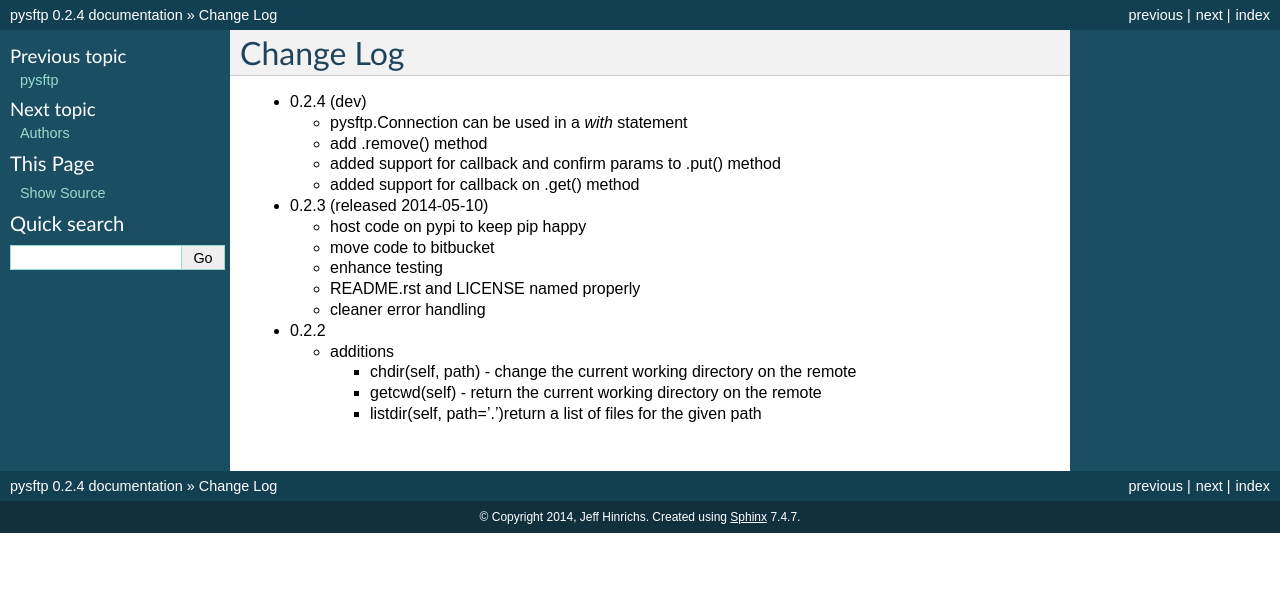
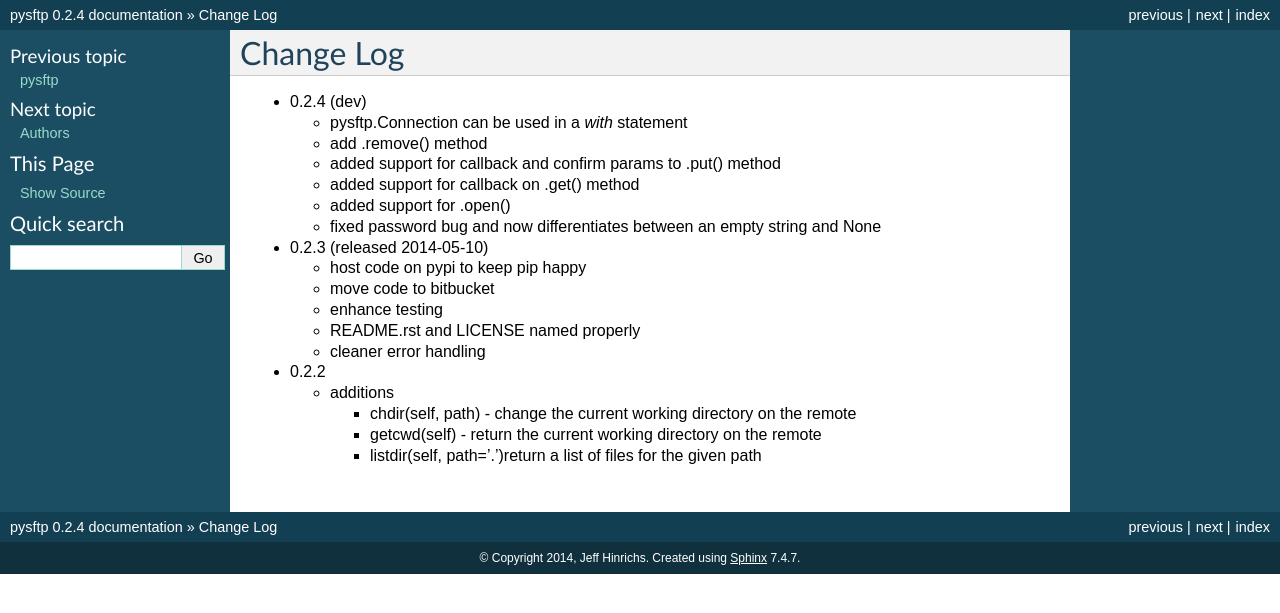
Before and after one commit to ryhsiao/pysftp, a Sphinx documentation site: the page built from docs/changes.rst, in a window 1280 px wide. Shown: the top 613 px of the page. Built offline with Sphinx 7.4.7, drawn with Linux system fonts in a browser that asks for light colours.

Commit message:
fixed password None != '' bug. Closes issue #8

```diff
--- a/docs/changes.rst
+++ b/docs/changes.rst
@@ -8,6 +8,8 @@
   * add .remove() method
   * added support for callback and confirm params to .put() method
   * added support for callback on .get() method
+  * added support for .open()
+  * fixed password bug and now differentiates between an empty string and None
 
 
 * 0.2.3 (released 2014-05-10)
--- a/pysftp.py
+++ b/pysftp.py
@@ -88,7 +88,7 @@
             raise ConnectionException(host, port)
 
         # Authenticate the transport. prefer password if given
-        if password:
+        if password is not None:
             # Using Password.
             self._transport.connect(username=username, password=password)
         else:
```
